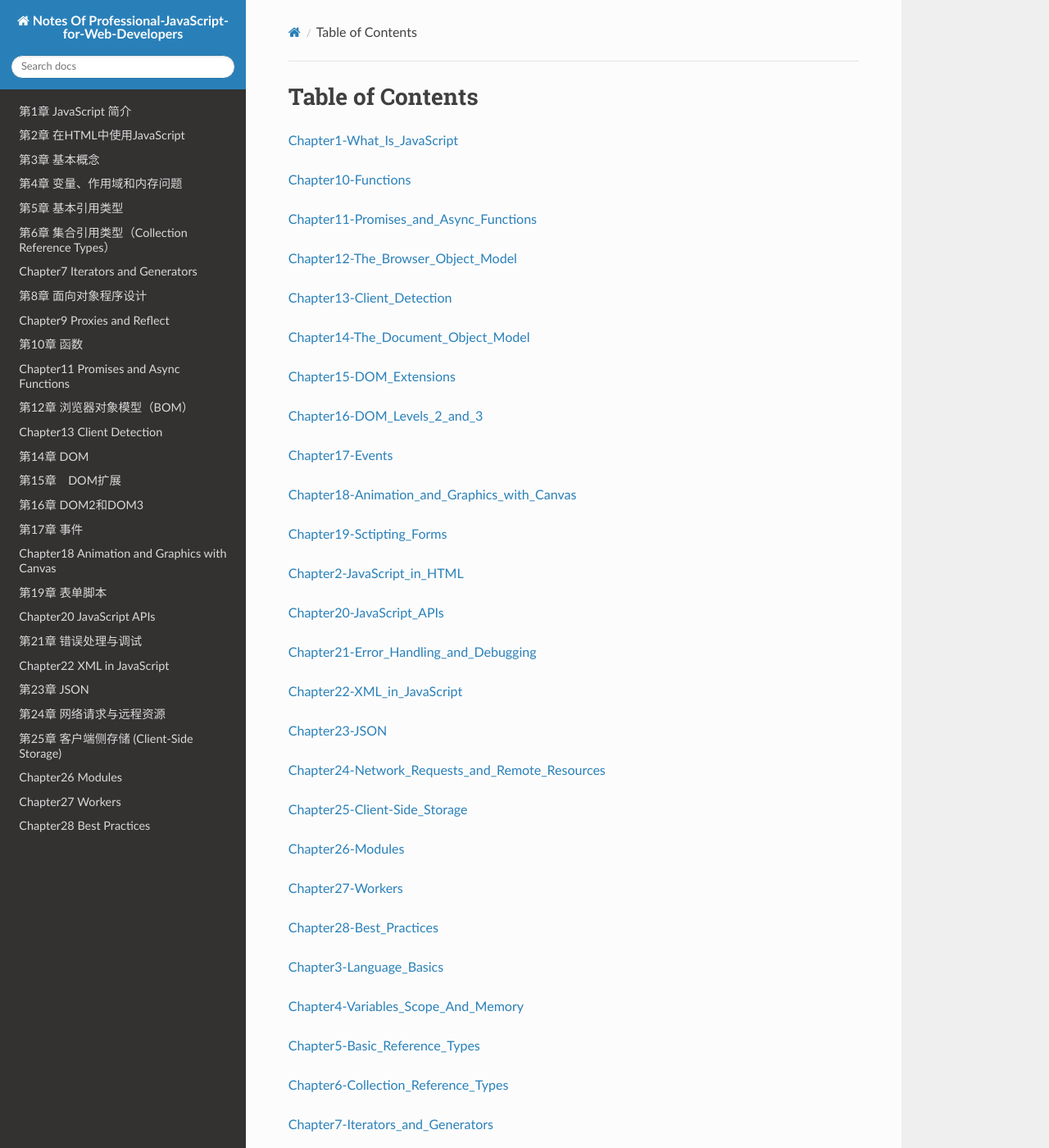
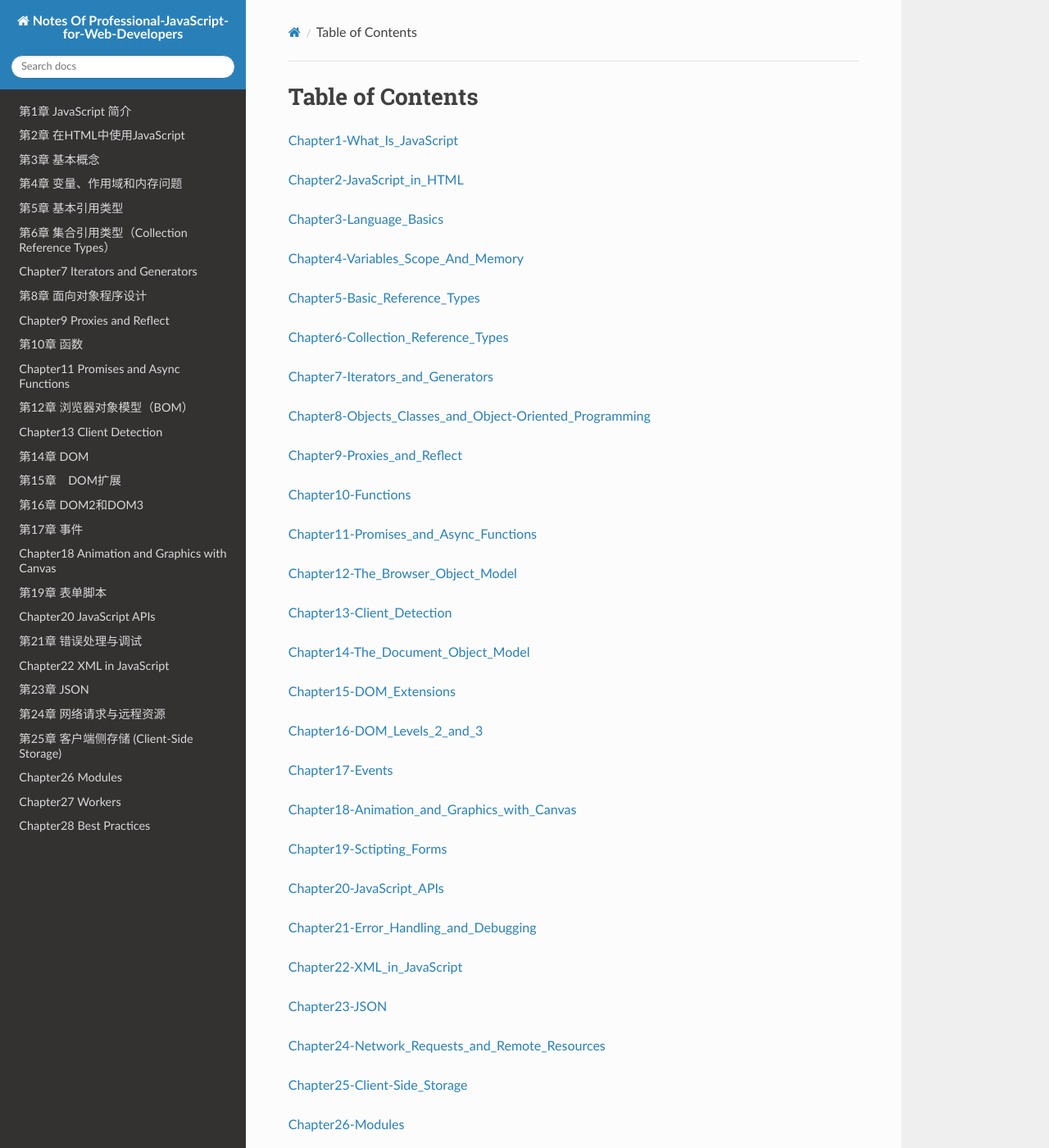
Before and after one commit to filefi/NotesOfProfessional-JavaScript-for-Web-Developers, an MkDocs documentation site: the page built from docs/index.md, in a window 1280 px wide and 1400 px high. Shown: the whole window at 82% size. Built offline with MkDocs 1.6.1, drawn with Linux system fonts in a browser that asks for light colours; nearby versions of some CDN libraries; some of the changed lines change nothing that is shown; some of the changed text lies outside the part shown.

Commit message:
migrate to MkDocs

```diff
--- a/docs/index.md
+++ b/docs/index.md
@@ -1,6 +1,22 @@
 # Table of Contents
 
 [Chapter1-What_Is_JavaScript](Chapter1-What_Is_JavaScript.md)
+
+[Chapter2-JavaScript_in_HTML](Chapter2-JavaScript_in_HTML.md)
+
+[Chapter3-Language_Basics](Chapter3-Language_Basics.md)
+
+[Chapter4-Variables_Scope_And_Memory](Chapter4-Variables_Scope_And_Memory.md)
+
+[Chapter5-Basic_Reference_Types](Chapter5-Basic_Reference_Types.md)
+
+[Chapter6-Collection_Reference_Types](Chapter6-Collection_Reference_Types.md)
+
+[Chapter7-Iterators_and_Generators](Chapter7-Iterators_and_Generators.md)
+
+[Chapter8-Objects_Classes_and_Object-Oriented_Programming](Chapter8-Objects_Classes_and_Object-Oriented_Programming.md)
+
+[Chapter9-Proxies_and_Reflect](Chapter9-Proxies_and_Reflect.md)
 
 [Chapter10-Functions](Chapter10-Functions.md)
 
@@ -22,8 +38,6 @@
 
 [Chapter19-Sctipting_Forms](Chapter19-Sctipting_Forms.md)
 
-[Chapter2-JavaScript_in_HTML](Chapter2-JavaScript_in_HTML.md)
-
 [Chapter20-JavaScript_APIs](Chapter20-JavaScript_APIs.md)
 
 [Chapter21-Error_Handling_and_Debugging](Chapter21-Error_Handling_and_Debugging.md)
@@ -41,17 +55,3 @@
 [Chapter27-Workers](Chapter27-Workers.md)
 
 [Chapter28-Best_Practices](Chapter28-Best_Practices.md)
-
-[Chapter3-Language_Basics](Chapter3-Language_Basics.md)
-
-[Chapter4-Variables_Scope_And_Memory](Chapter4-Variables_Scope_And_Memory.md)
-
-[Chapter5-Basic_Reference_Types](Chapter5-Basic_Reference_Types.md)
-
-[Chapter6-Collection_Reference_Types](Chapter6-Collection_Reference_Types.md)
-
-[Chapter7-Iterators_and_Generators](Chapter7-Iterators_and_Generators.md)
-
-[Chapter8-Objects_Classes_and_Object-Oriented_Programming](Chapter8-Objects_Classes_and_Object-Oriented_Programming.md)
-
-[Chapter9-Proxies_and_Reflect](Chapter9-Proxies_and_Reflect.md)
```
